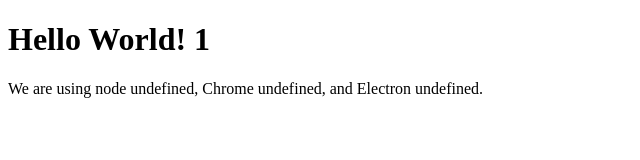
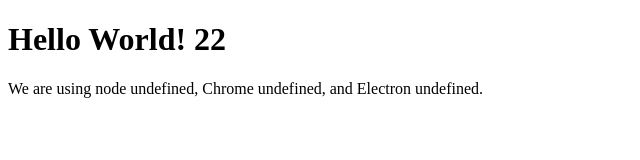
Before and after one commit to gisakuya/my-app, an Electron app: page index.html in a window 1280 px wide. Shown: the full height of the page, 0-640 px from the left. Drawn offline with Linux system fonts and the light colour scheme.

Commit message:
commit 4

```diff
--- a/index.html
+++ b/index.html
@@ -5,7 +5,7 @@
     <title>Hello World!</title>
   </head>
   <body>
-    <h1>Hello World! 1</h1>
+    <h1>Hello World! 22</h1>
     We are using node <script>document.write(process.versions.node)</script>,
     Chrome <script>document.write(process.versions.chrome)</script>,
     and Electron <script>document.write(process.versions.electron)</script>.
```
